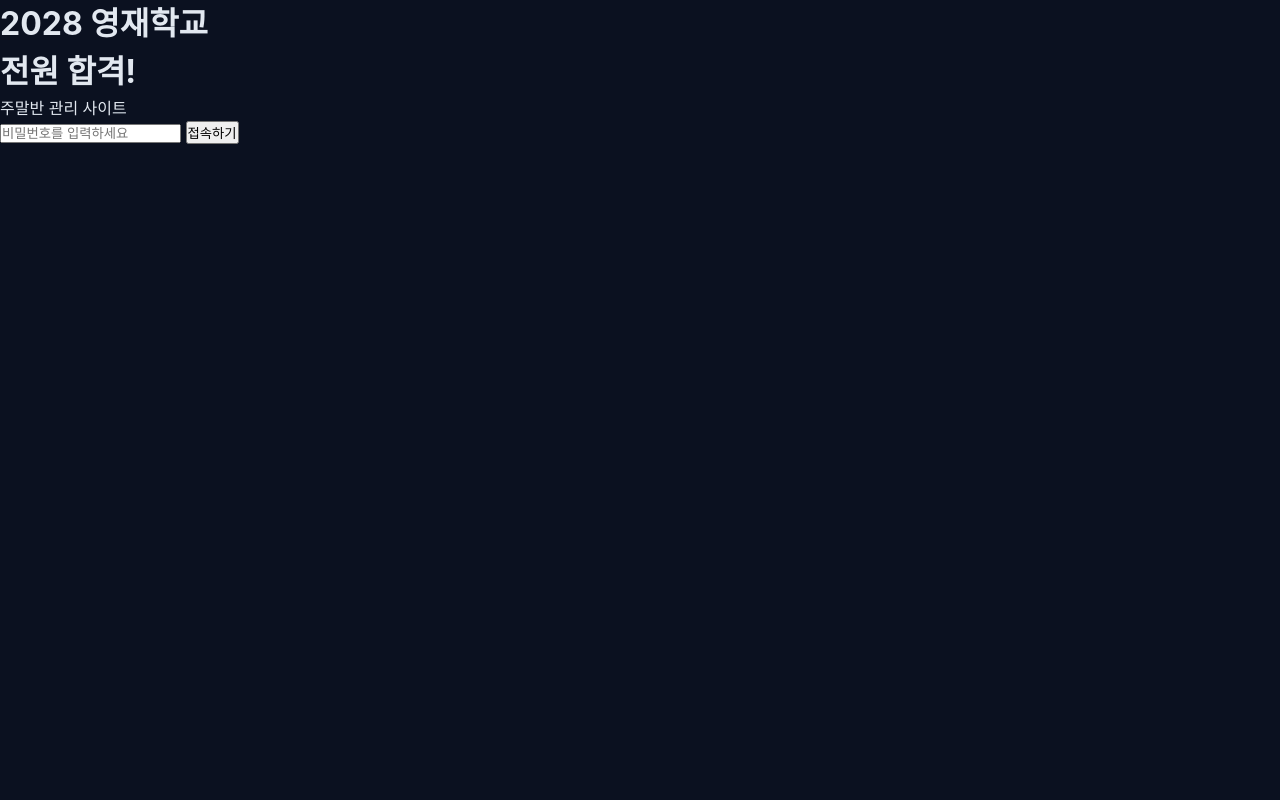
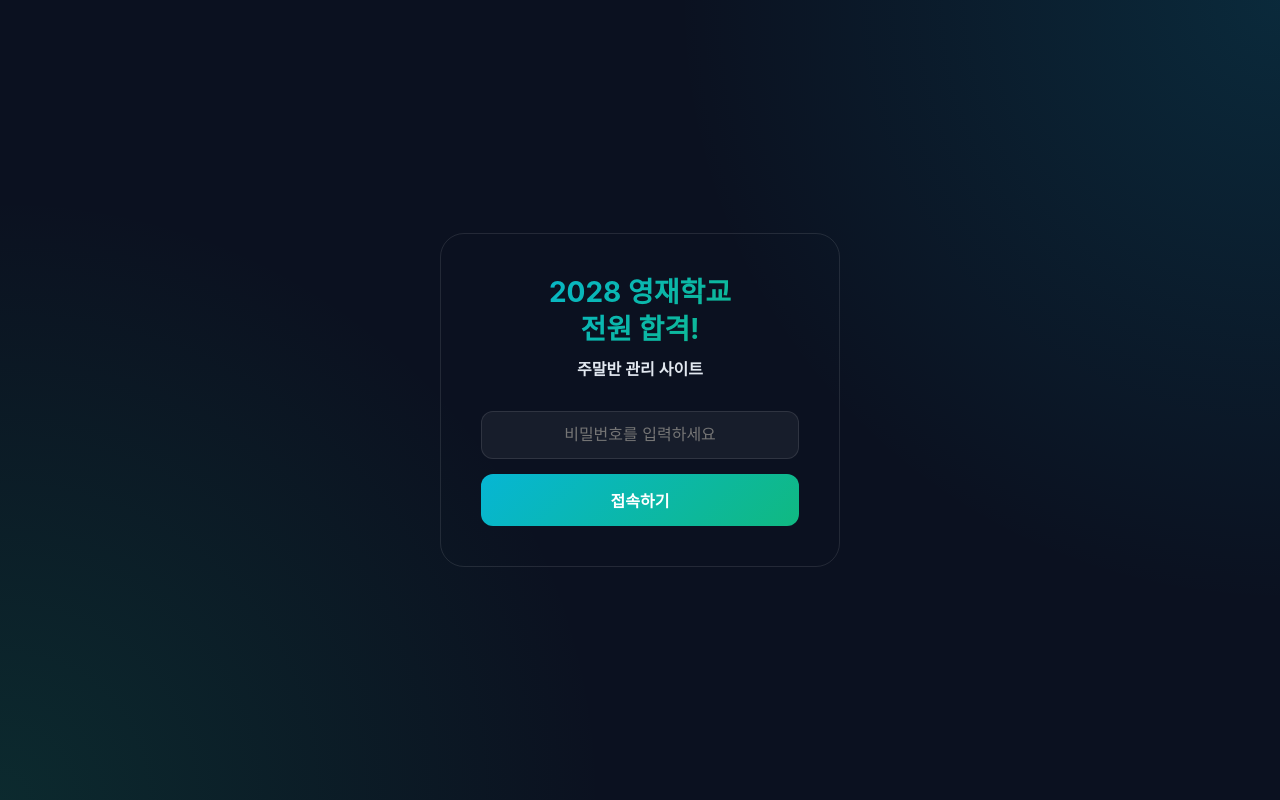
Before and after one commit to AI-aca/2028win, a website: page index.html in a window 1280 px wide. Drawn offline with nearby package versions, Linux system fonts and the light colour scheme; a web font is replaced by a local one.

Commit message:
Fix: Apply missing login overlay styles

```diff
--- a/style.css
+++ b/style.css
@@ -493,3 +493,98 @@ span.flatpickr-weekday {
 .status-done:hover {
   background: rgba(16, 185, 129, 0.3);
 }
+
+/* Login Overlay Styles */
+.login-overlay {
+  position: fixed;
+  top: 0;
+  left: 0;
+  width: 100vw;
+  height: 100vh;
+  background: var(--bg-dark);
+  background-image: radial-gradient(circle at top right, rgba(6, 182, 212, 0.15), transparent 40%),
+                    radial-gradient(circle at bottom left, rgba(16, 185, 129, 0.15), transparent 40%);
+  display: flex;
+  align-items: center;
+  justify-content: center;
+  z-index: 10000;
+  backdrop-filter: blur(10px);
+}
+
+.login-card {
+  background: var(--surface-light);
+  border: 1px solid var(--border-glass);
+  border-radius: 24px;
+  padding: 40px;
+  width: 100%;
+  max-width: 400px;
+  box-shadow: var(--shadow-neon);
+  text-align: center;
+  animation: fadeIn 0.5s ease-out;
+}
+
+@keyframes fadeIn {
+  from { opacity: 0; transform: translateY(-20px); }
+  to { opacity: 1; transform: translateY(0); }
+}
+
+.login-title {
+  font-size: 28px;
+  font-weight: 700;
+  color: #ffffff;
+  margin-bottom: 10px;
+  line-height: 1.3;
+  background: linear-gradient(135deg, #06b6d4, #10b981);
+  -webkit-background-clip: text;
+  -webkit-text-fill-color: transparent;
+}
+
+.login-subtitle {
+  font-size: 16px;
+  color: var(--text-gray);
+  margin-bottom: 30px;
+  font-weight: 600;
+}
+
+#login-form {
+  display: flex;
+  flex-direction: column;
+  gap: 15px;
+}
+
+#login-password {
+  width: 100%;
+  padding: 14px 16px;
+  background: rgba(255, 255, 255, 0.05);
+  border: 1px solid rgba(255, 255, 255, 0.1);
+  border-radius: 12px;
+  color: white;
+  font-size: 16px;
+  outline: none;
+  transition: all 0.3s ease;
+  text-align: center;
+}
+
+#login-password:focus {
+  border-color: #06b6d4;
+  box-shadow: 0 0 10px rgba(6, 182, 212, 0.3);
+  background: rgba(255, 255, 255, 0.1);
+}
+
+#login-btn {
+  width: 100%;
+  padding: 14px;
+  background: linear-gradient(135deg, #06b6d4, #10b981);
+  color: white;
+  border: none;
+  border-radius: 12px;
+  font-size: 16px;
+  font-weight: 700;
+  cursor: pointer;
+  transition: all 0.3s ease;
+}
+
+#login-btn:hover {
+  transform: translateY(-2px);
+  box-shadow: 0 4px 15px rgba(6, 182, 212, 0.4);
+}
```
